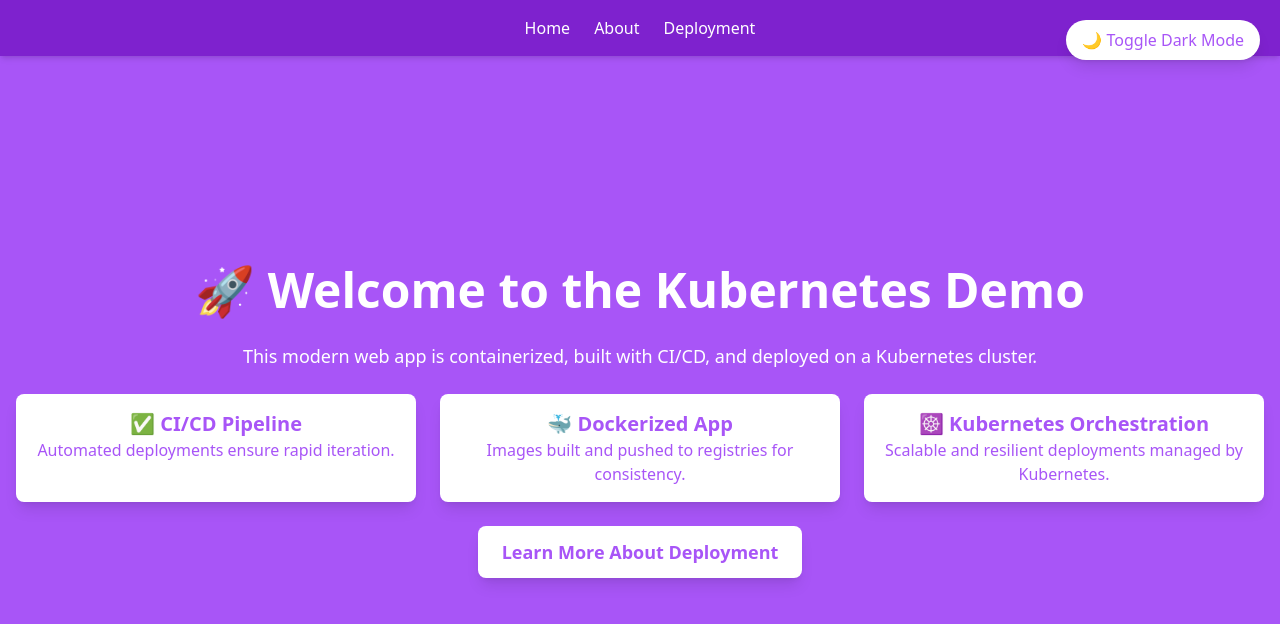
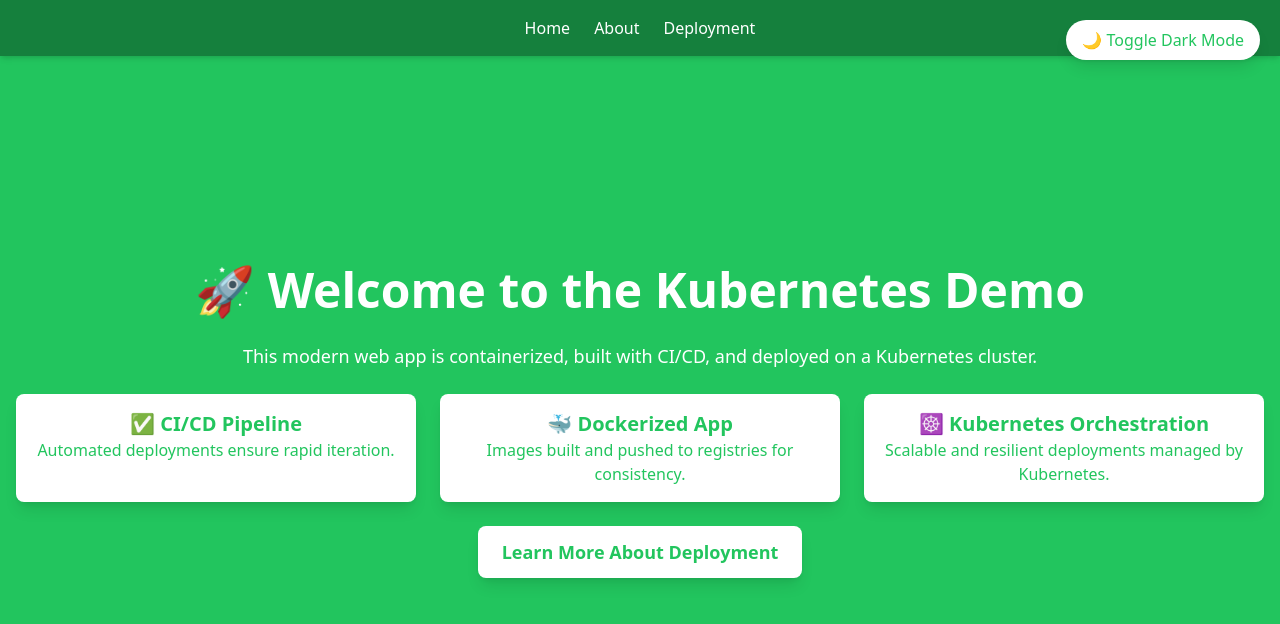
Before and after one commit to meenakshirajput1/k8s-web-app, a plain HTML site: page index.html in a window 1280 px wide. Drawn offline with nearby package versions, Linux system fonts and the light colour scheme.

```diff
--- a/index.html
+++ b/index.html
@@ -3,12 +3,12 @@
 <head>
   <meta charset="UTF-8" />
   <meta name="viewport" content="width=device-width, initial-scale=1.0" />
-  <title>DevOps Kubernetes Demo</title>
+  <title>DevOps Kubernetes Demo v3</title>
   <script src="https://cdn.tailwindcss.com"></script>
 </head>
-<body class="bg-purple-500 text-white font-sans min-h-screen flex flex-col">
+<body class="bg-green-500 text-white font-sans min-h-screen flex flex-col">
   <!-- Navigation Bar -->
-  <nav class="bg-purple-700 p-4 shadow-md">
+  <nav class="bg-green-700 p-4 shadow-md">
     <ul class="flex justify-center space-x-6">
       <li><a href="index.html" class="hover:underline">Home</a></li>
       <li><a href="about.html" class="hover:underline">About</a></li>
@@ -23,35 +23,35 @@
     </p>
 
     <div class="grid grid-cols-1 md:grid-cols-3 gap-6">
-      <div class="p-4 bg-white text-purple-500 rounded-lg shadow-lg">
+      <div class="p-4 bg-white text-green-500 rounded-lg shadow-lg">
         <h2 class="text-xl font-semibold">✅ CI/CD Pipeline</h2>
         <p>Automated deployments ensure rapid iteration.</p>
       </div>
-      <div class="p-4 bg-white text-purple-500 rounded-lg shadow-lg">
+      <div class="p-4 bg-white text-green-500 rounded-lg shadow-lg">
         <h2 class="text-xl font-semibold">🐳 Dockerized App</h2>
         <p>Images built and pushed to registries for consistency.</p>
       </div>
-      <div class="p-4 bg-white text-purple-500 rounded-lg shadow-lg">
+      <div class="p-4 bg-white text-green-500 rounded-lg shadow-lg">
         <h2 class="text-xl font-semibold">☸️ Kubernetes Orchestration</h2>
         <p>Scalable and resilient deployments managed by Kubernetes.</p>
       </div>
     </div>
 
-    <a href="deployment.html" class="mt-6 inline-block bg-white text-purple-500 px-6 py-3 rounded-lg text-lg font-semibold shadow-lg hover:bg-purple-300 transition">
+    <a href="deployment.html" class="mt-6 inline-block bg-white text-green-500 px-6 py-3 rounded-lg text-lg font-semibold shadow-lg hover:bg-green-300 transition">
       Learn More About Deployment
     </a>
   </main>
 
   <!-- Dark Mode Toggle -->
   <div class="fixed top-5 right-5">
-    <button id="toggleDarkMode" class="bg-white text-purple-500 px-4 py-2 rounded-full shadow-lg">
+    <button id="toggleDarkMode" class="bg-white text-green-500 px-4 py-2 rounded-full shadow-lg">
       🌙 Toggle Dark Mode
     </button>
   </div>
 
   <script>
     document.getElementById('toggleDarkMode').addEventListener('click', function () {
-      document.body.classList.toggle('bg-purple-500');
+      document.body.classList.toggle('bg-green-500');
       document.body.classList.toggle('bg-gray-900');
     });
   </script>
```
Also changed, not shown: about.html (+2 -2 lines), deployment.html (+2 -2 lines).
